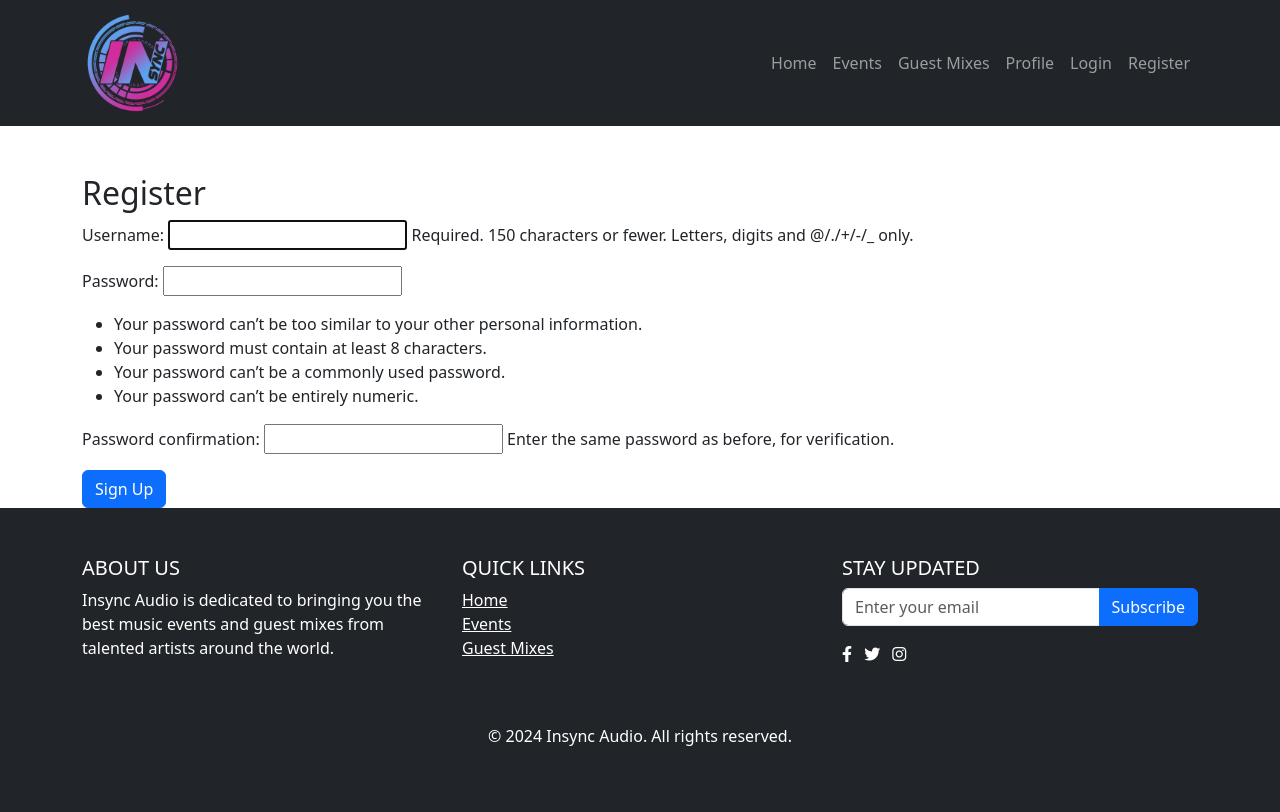
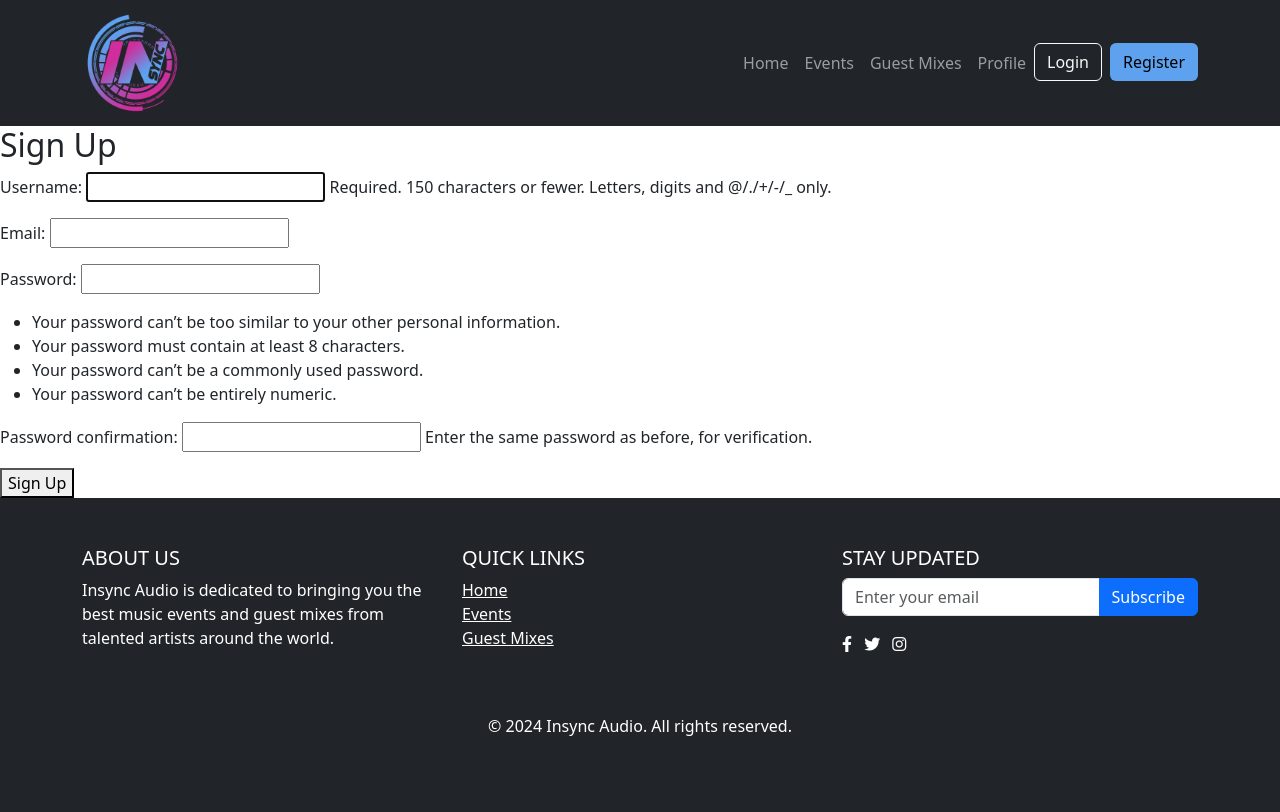
Before and after one commit to Rayet01/InSync-Audio, a Django app: page /users/register/ in a window 1280 px wide. After the commit the page ends 736 px from the top, so only its background shows below. Run offline with Django 4.2, Linux system fonts and the light colour scheme.

Commit message:
Create custom user registration form with mandatory email field

```diff
--- a/templates/base.html
+++ b/templates/base.html
@@ -61,14 +61,14 @@
             <a class="nav-link" href="{% url 'profile' %}">Profile</a>
           </li>
           <li class="nav-item">
-            <a class="nav-link" href="{% url 'logout' %}">Logout</a>
+            <a class="btn btn bg-danger text-white"  href="{% url 'logout' %}">Logout</a>
           </li>
         {% else %}
           <li class="nav-item">
-            <a class="nav-link" href="{% url 'login' %}">Login</a>
+            <a class="btn btn-outline-light me-2" href="{% url 'login' %}">Login</a>
           </li>
           <li class="nav-item">
-            <a class="nav-link" href="{% url 'register' %}">Register</a>
+            <a class="btn btn" style="background-color: #5ea2ef; color: black" href="{% url 'register' %}">Register</a>
           </li>
         {% endif %}
 
--- /dev/null
+++ b/users/forms.py
@@ -0,0 +1,17 @@
+from django import forms
+from django.contrib.auth.forms import UserCreationForm
+from django.contrib.auth.models import User
+
+class CustomUserCreationForm(UserCreationForm):
+    email = forms.EmailField(required=True)
+
+    class Meta:
+        model = User
+        fields = ['username', 'email', 'password1', 'password2']
+
+    def save(self, commit=True):
+        user = super().save(commit=False)
+        user.email = self.cleaned_data['email']
+        if commit:
+            user.save()
+        return user
--- a/users/templates/users/register.html
+++ b/users/templates/users/register.html
@@ -1,12 +1,9 @@
-{% extends 'base.html' %}
-
+{% extends "base.html" %}
 {% block content %}
-<div class="container mt-5">
-    <h2>Register</h2>
-    <form method="POST">
-        {% csrf_token %}
-        {{ form.as_p }}
-        <button type="submit" class="btn btn-primary">Sign Up</button>
-    </form>
-</div>
+  <h2>Sign Up</h2>
+  <form method="POST">
+    {% csrf_token %}
+    {{ form.as_p }}
+    <button type="submit">Sign Up</button>
+  </form>
 {% endblock %}
--- a/users/views.py
+++ b/users/views.py
@@ -2,17 +2,16 @@ from django.shortcuts import render, redirect
 from django.contrib.auth.forms import UserCreationForm
 from django.contrib import messages
 from django.contrib.auth.decorators import login_required
+from .forms import CustomUserCreationForm
 
 def register(request):
     if request.method == 'POST':
-        form = UserCreationForm(request.POST)
+        form = CustomUserCreationForm(request.POST)
         if form.is_valid():
             form.save()
-            username = form.cleaned_data.get('username')
-            messages.success(request, f'Account created for {username}! You can now log in.')
-            return redirect('login')  # Redirect to the login page
+            return redirect('login')  # Redirect to login after successful signup
     else:
-        form = UserCreationForm()
+        form = CustomUserCreationForm()
     return render(request, 'users/register.html', {'form': form})
 
 @login_required
```
